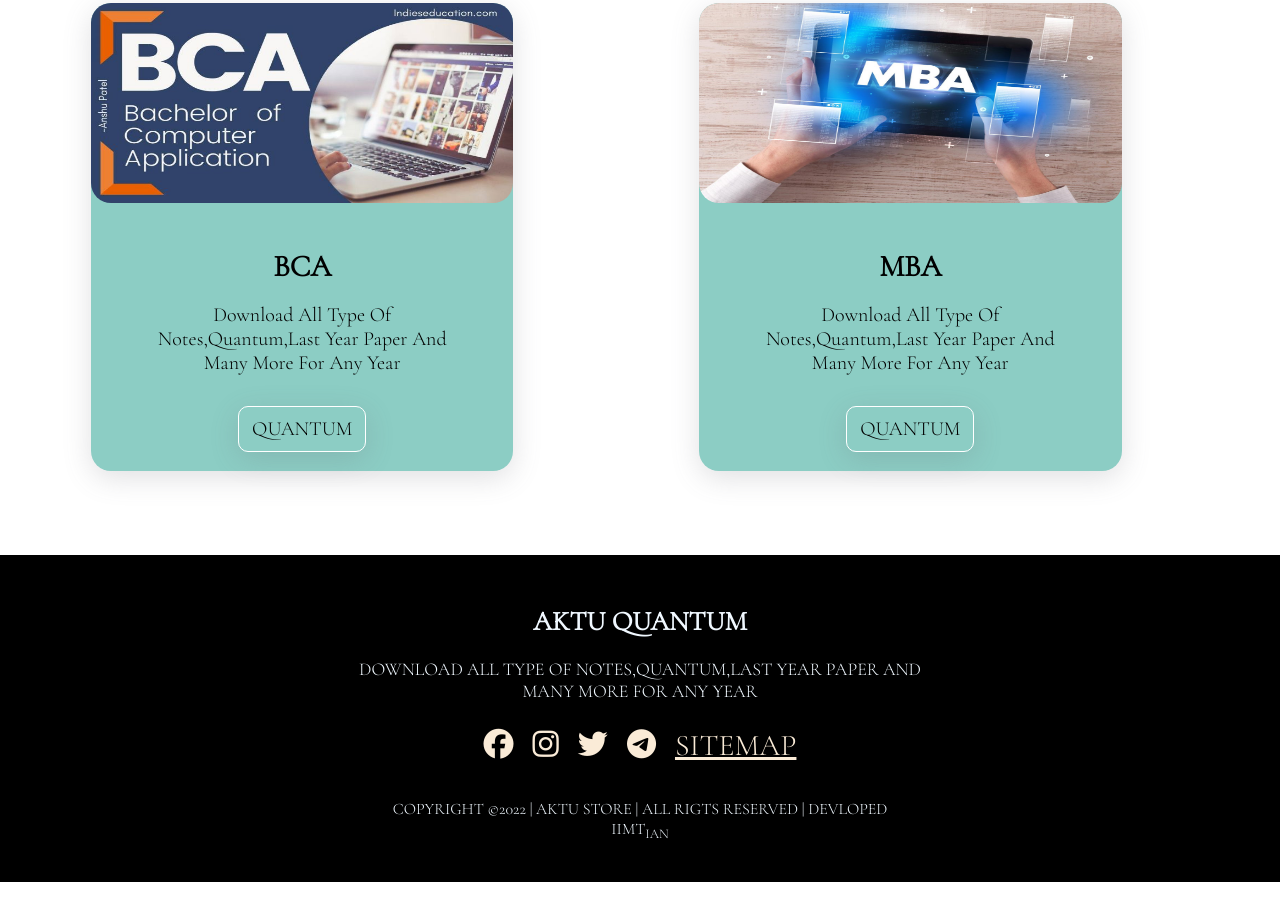
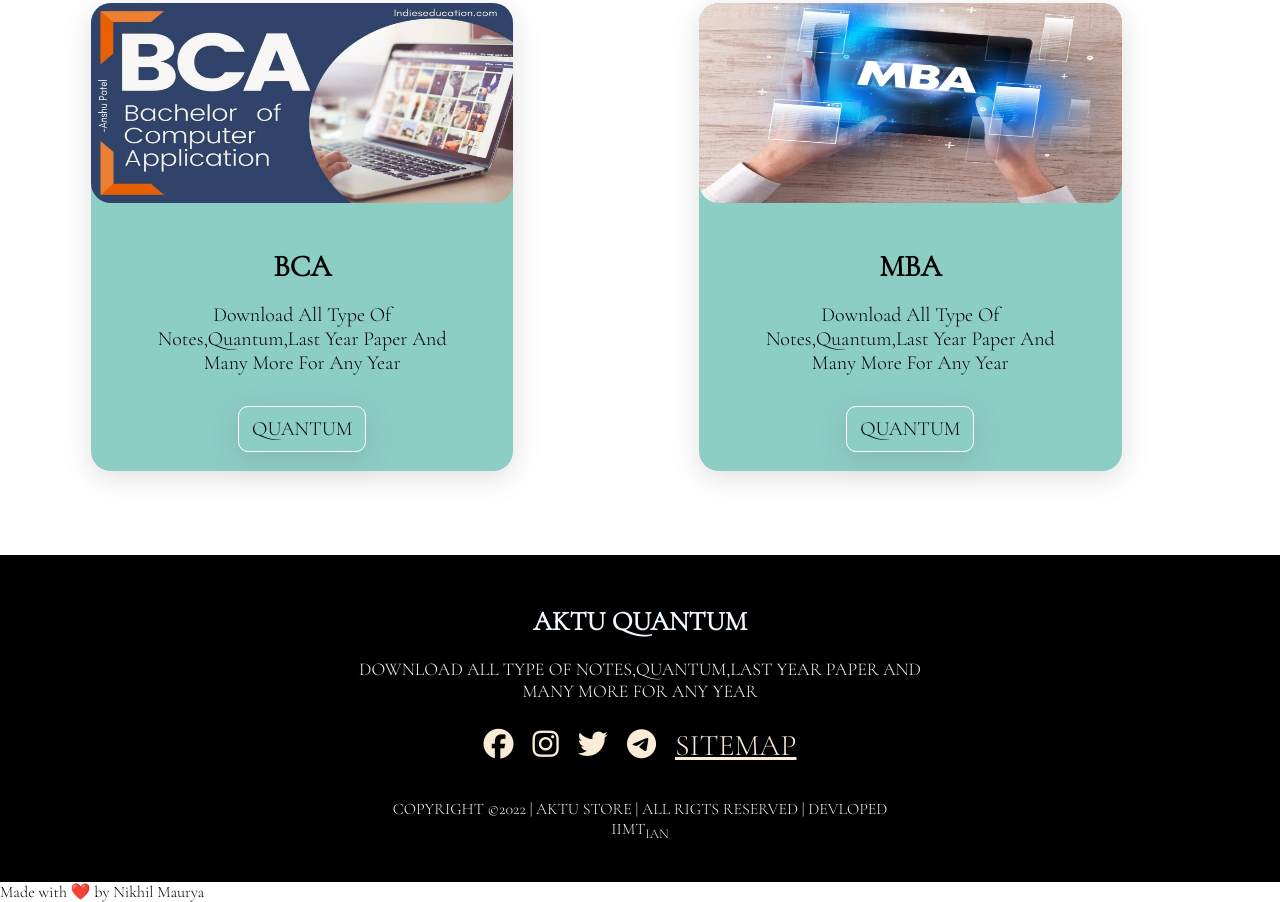
Before and after one commit to Nikhil273/Aktu-Book-Store, a plain HTML site: page index.html in a window 1280 px wide. Shown: the part 1525-2427 px from the top of the page. Drawn offline with nearby package versions, Linux system fonts and the light colour scheme; a web font is replaced by a local one.

Commit message:
Update index.html

```diff
--- a/index.html
+++ b/index.html
@@ -163,7 +163,7 @@
 
 
     </footer>
-
+    <p>Made with ❤️ by Nikhil Maurya</p>
 </body>
 <script src="index.js"></script>
 <script src="https://kit.fontawesome.com/a3c813f76d.js"></script>
```
